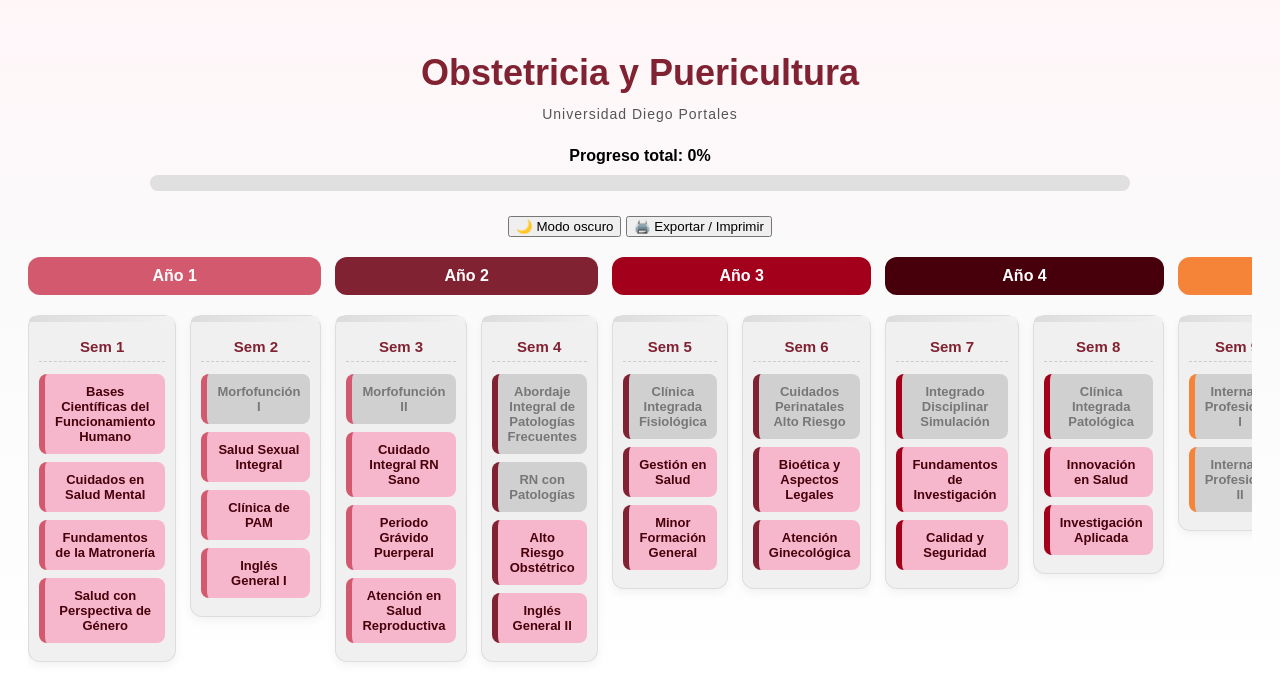
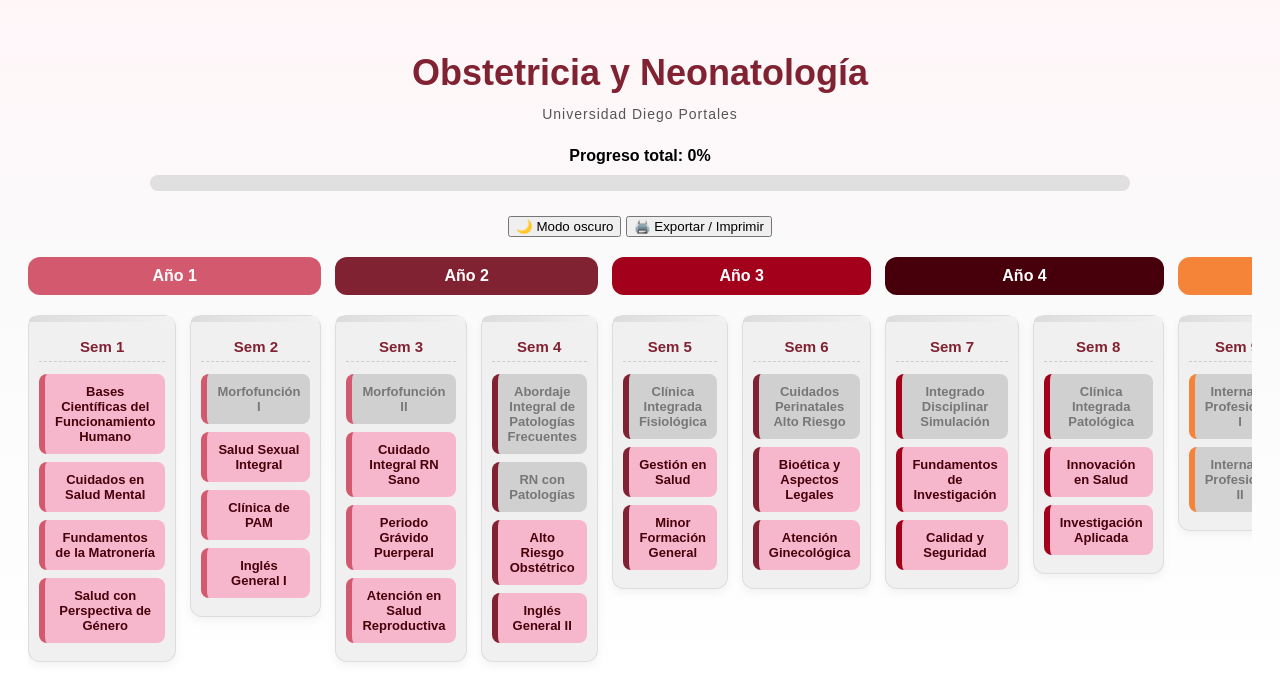
Before and after one commit to ImTffany/Malla-obstetricia, a plain HTML site: page index.html in a window 1280 px wide. Drawn offline with Linux system fonts and the light colour scheme.

Commit message:
Update index.html

```diff
--- a/index.html
+++ b/index.html
@@ -285,7 +285,7 @@
 <body>
 
 <header class="titulo">
-  <h1>Obstetricia y Puericultura</h1>
+  <h1>Obstetricia y Neonatología</h1>
   <h2>Universidad Diego Portales</h2>
 
 </header>
```
